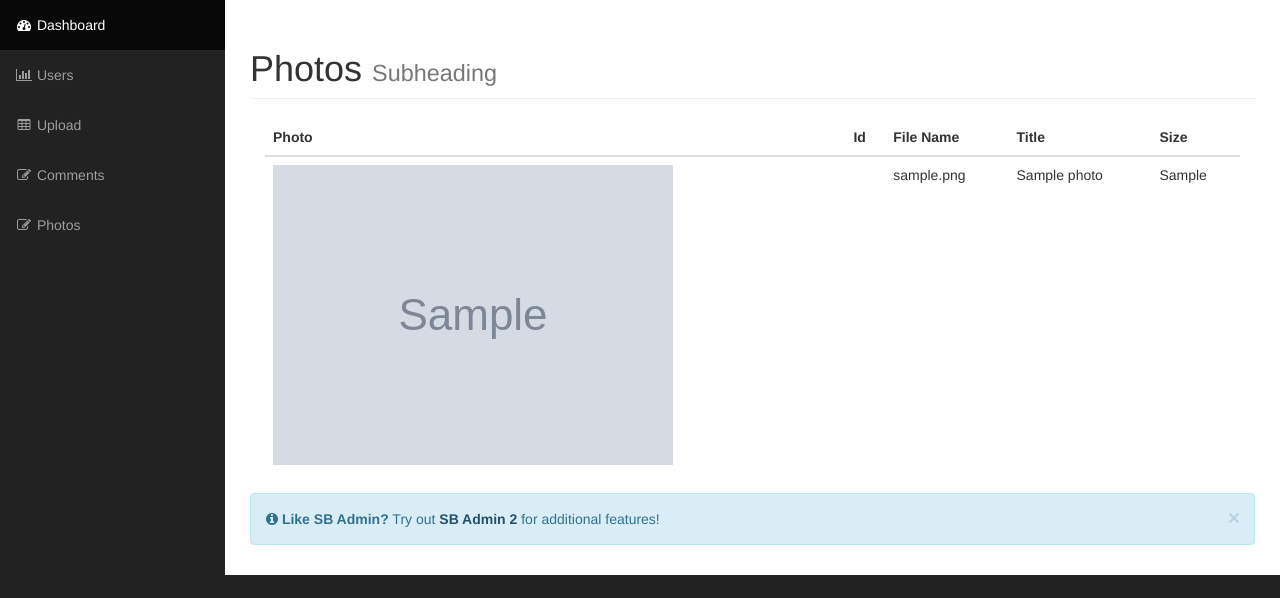
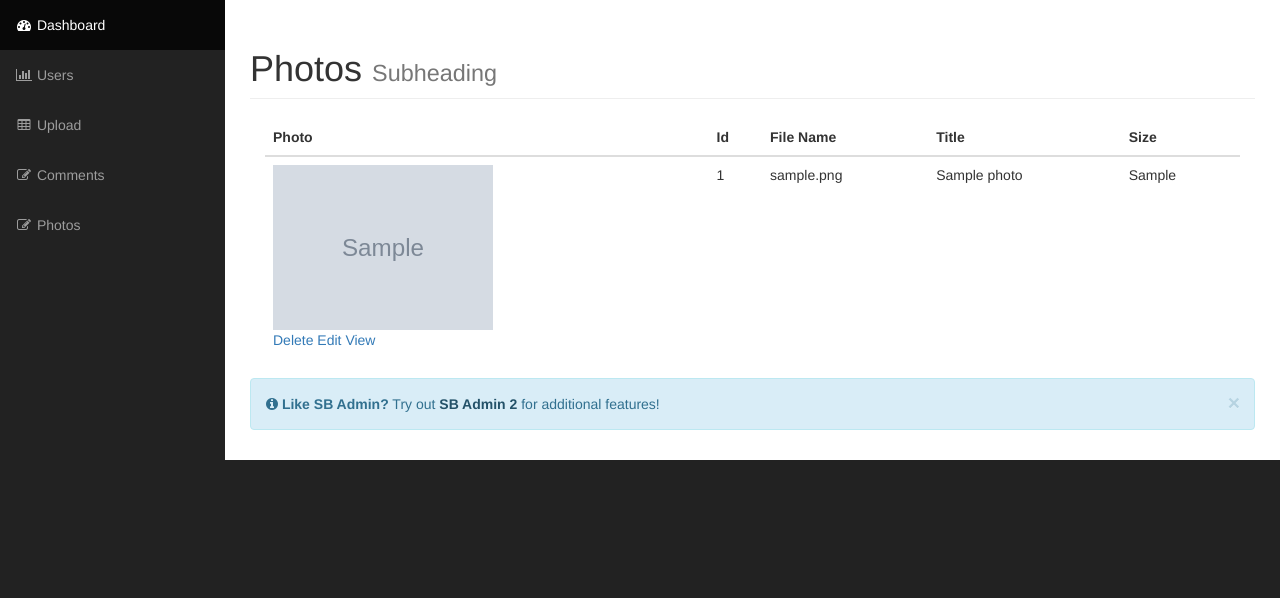
Before and after one commit to mahbubme/Photo-Gallery-OOP-Project, a PHP site: page /admin/photos.php in a window 1280 px wide. Shown: the part 51-649 px from the top of the page. Run offline with PHP 8.4, Linux system fonts and the light colour scheme; the visitor is signed in with stand-in values (Sample User, id 1); tables that the repository leaves empty or names only in its code hold one stand-in row (values such as "Sample post"); grey boxes marked "Sample" are stand-in pictures; data that the repository does not hold is empty.

Commit message:
Created delete page & delete method for photo

```diff
--- a/admin/includes/config.php
+++ b/admin/includes/config.php
@@ -3,7 +3,7 @@
 // Database Connection Constants
 define( 'DB_HOST', 'localhost' );
 define( 'DB_USER', 'root' );
-define( 'DB_PASS', '' );
+define( 'DB_PASS', 'root' );
 define( 'DB_NAME', 'gallery_db' );
 
 ?>
--- a/admin/includes/db_object.php
+++ b/admin/includes/db_object.php
@@ -14,9 +14,9 @@
 
 
 
-		public static function find_by_id( $user_id ) {
+		public static function find_by_id( $id ) {
 
-			$the_result_array = static::find_by_query( "SELECT * FROM " . static::$db_table . " WHERE id=$user_id LIMIT 1" );
+			$the_result_array = static::find_by_query( "SELECT * FROM " . static::$db_table . " WHERE id=$id LIMIT 1" );
 
 			return !empty( $the_result_array ) ? array_shift( $the_result_array ) : false;
 
--- a/admin/includes/photo.php
+++ b/admin/includes/photo.php
@@ -7,8 +7,8 @@
 	{
 
 		protected static $db_table = "photos";
-		protected static $db_table_fields = array( 'photo_id', 'title', 'description', 'filename', 'type', 'size' );
-		public $photo_id;
+		protected static $db_table_fields = array( 'id', 'title', 'description', 'filename', 'type', 'size' );
+		public $id;
 		public $title;
 		public $description;
 		public $filename;
@@ -67,7 +67,7 @@
 
 		public function save() {
 
-			if ( $this->photo_id ) {
+			if ( $this->id ) {
 
 				$this->update();
 
@@ -115,5 +115,23 @@
 
 		}
 
+
+		public function delete_photo() {
+
+			if($this->delete()) {
+
+				$target_path = SITE_ROOT.DS. 'admin' . DS . $this->picture_path();
+
+				return unlink($target_path) ? true : false;
+
+			}else{
+
+				return false;
+
+			}
+
+		}
+
+
 	}
 ?>
--- a/admin/photos.php
+++ b/admin/photos.php
@@ -40,7 +40,14 @@
                             <tbody>
                                 <?php foreach ( $photos as $photo ) : ?>
                                     <tr>
-                                        <td><img src="<?php echo $photo->picture_path(); ?>" alt=""></td>
+                                        <td>
+                                            <img src="<?php echo $photo->picture_path(); ?>" style="max-width: 220px;max-height: 220px" alt="">
+                                            <div class="pictures_link">
+                                                <a href="delete_photo.php?id=<?php echo $photo->id; ?>">Delete</a>
+                                                <a href="">Edit</a>
+                                                <a href="">View</a>
+                                            </div>
+                                        </td>
                                         <td><?php echo $photo->id; ?></td>
                                         <td><?php echo $photo->filename; ?></td>
                                         <td><?php echo $photo->title; ?></td>
```
Also changed, not shown: admin/delete_photo.php (added, +29 -0 lines).
